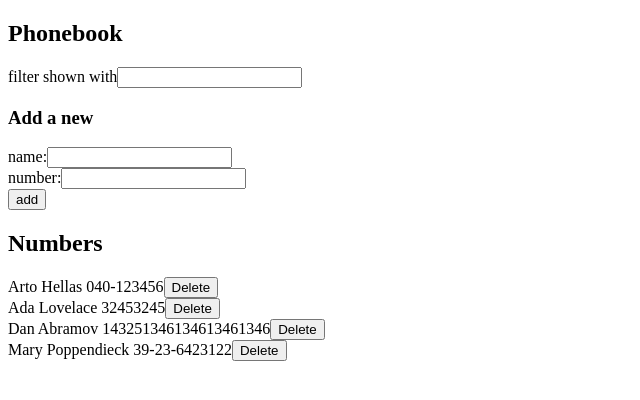
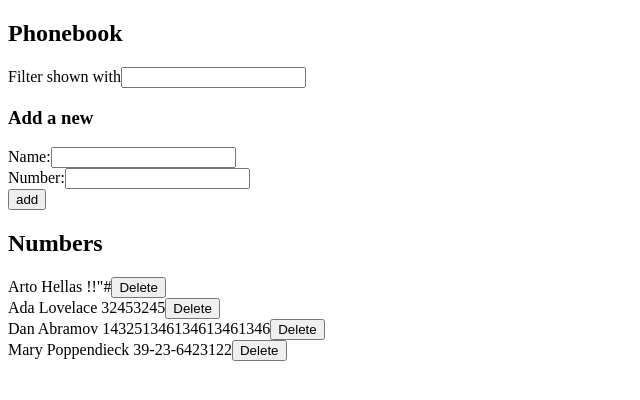
Before and after one commit to nilsys/fullstack2020, a React (Create React App) app in the folder part2/phonebook/: page / in a window 1280 px wide. Shown: the top 400 px of the page, without its empty margins (0-640 px from the left). Built offline with nearby package versions, Linux system fonts and the light colour scheme; data requests are answered from the project's data file.

Commit message:
2.19 done

```diff
--- a/part2/phonebook/db.json
+++ b/part2/phonebook/db.json
@@ -2,7 +2,7 @@
   "persons": [
     {
       "name": "Arto Hellas",
-      "number": "040-123456",
+      "number": "!!\"#",
       "id": 1
     },
     {
--- a/part2/phonebook/src/App.js
+++ b/part2/phonebook/src/App.js
@@ -3,6 +3,7 @@ import Persons from './components/Persons'
 import Input from './components/Input'
 import PersonForm from './components/PersonForm'
 import NumberService from './services/Numbers'
+import Notification from './components/Notification'
 
 
 const App = () => {
@@ -10,6 +11,7 @@ const App = () => {
     const [ newFilter, setNewFilter ] = useState('')
     const [ newName, setNewName ] = useState('')
     const [ newNumber, setNewNumber ] = useState('')
+    const [ message, setMessage ] = useState(null)
     const [ update, setUpdate] = useState(false)
 
     useEffect(() => {
@@ -40,6 +42,7 @@ const App = () => {
             if (window.confirm(`${newName} is already added to phonebook, replace the old number with a new one?`)) {
                 const person = persons.find(n => n.name === newName)
                 handleUpdateNumber(newNumber, person.id)
+                changeMessage(`Updated ${newName}'s number to ${newNumber}`)
             }
         } else {
             const newPerson = {"name": newName, "number": newNumber}
@@ -49,9 +52,9 @@ const App = () => {
                 setPersons(persons.concat(resp))
                 setNewName("")
                 setNewNumber("")
+                changeMessage(`Added ${newName}`)
             })
         }
-
     }
 
     const handleDelete = (name, id) => {
@@ -73,12 +76,19 @@ const App = () => {
         setUpdate(true)
     }
 
+    const changeMessage = (message) => {
+        setMessage(message)
+        setTimeout(() => {
+            setMessage(null)
+        }, 2500)
+    }
 
     return (
         <div>
+            <h2>Phonebook</h2>
+            <Notification message={message}/>
             <div>
-                <h2>Phonebook</h2>
-                <Input name="filter shown with" value={newFilter} onChange={handleNewFilter}/>
+                <Input name="Filter shown with" value={newFilter} onChange={handleNewFilter}/>
             </div>
 
             <h3>Add a new</h3>
--- /dev/null
+++ b/part2/phonebook/src/components/Notification.js
@@ -0,0 +1,16 @@
+import React from 'react'
+import '../index.css'
+
+const Notification = ({message}) => {
+    if (message === null){
+        return null
+    }
+
+    return (
+    <div className="notification">
+        {message}
+    </div>
+    )
+}
+
+export default Notification
--- a/part2/phonebook/src/components/PersonForm.js
+++ b/part2/phonebook/src/components/PersonForm.js
@@ -4,8 +4,8 @@ import Input from './Input'
 const PersonForm = ({newName, handleNewName, newNumber, handleNewNumber, handleSubmit}) => {
     return (
         <form>
-            <Input name="name:" value={newName} onChange={handleNewName}/>
-            <Input name="number:" value={newNumber} onChange={handleNewNumber}/>
+            <Input name="Name:" value={newName} onChange={handleNewName}/>
+            <Input name="Number:" value={newNumber} onChange={handleNewNumber}/>
             <div>
                 <button type="submit" onClick={handleSubmit}>add</button>
             </div>
--- /dev/null
+++ b/part2/phonebook/src/index.css
@@ -0,0 +1,9 @@
+.notification {
+    color: green;
+    background: rgb(211, 203, 203);
+    font-size: 20px;
+    border-style: solid;
+    border-radius: 5px;
+    padding: 10px;
+    margin-bottom: 10px;
+  }
```
